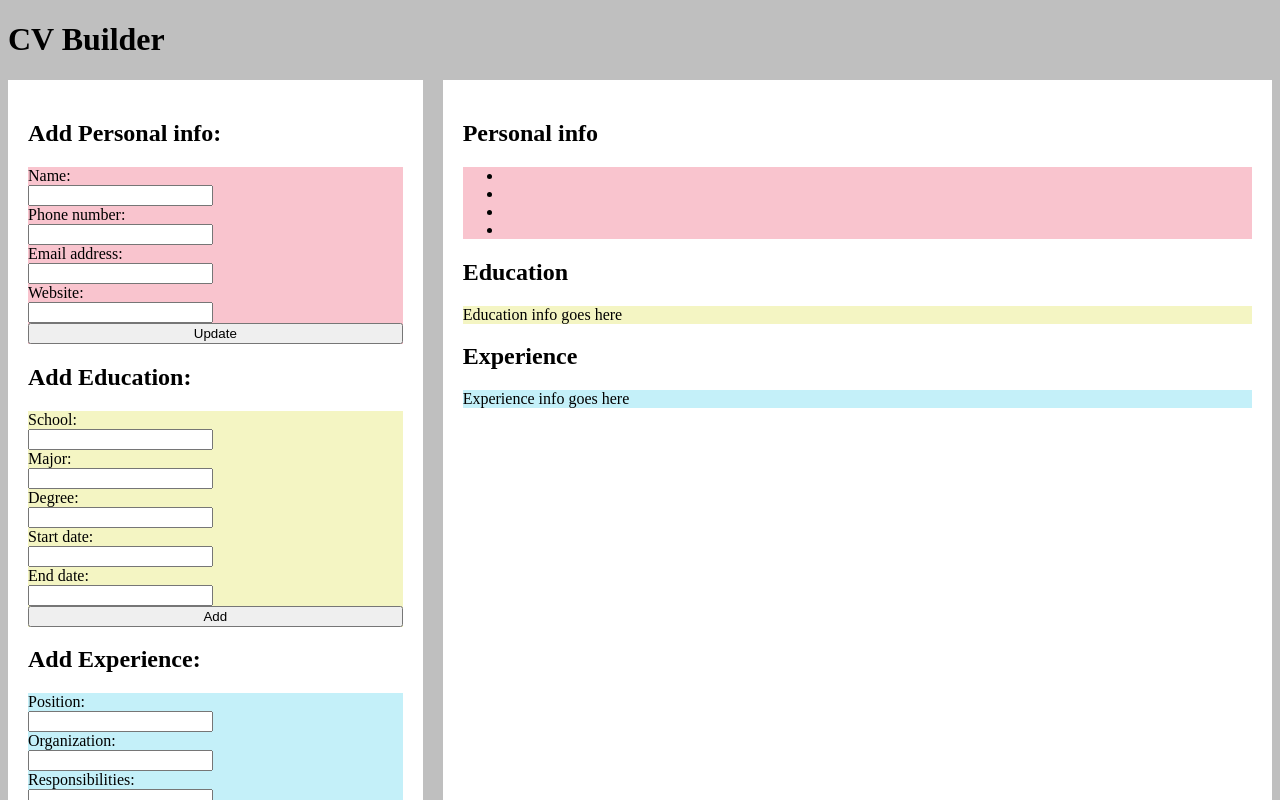
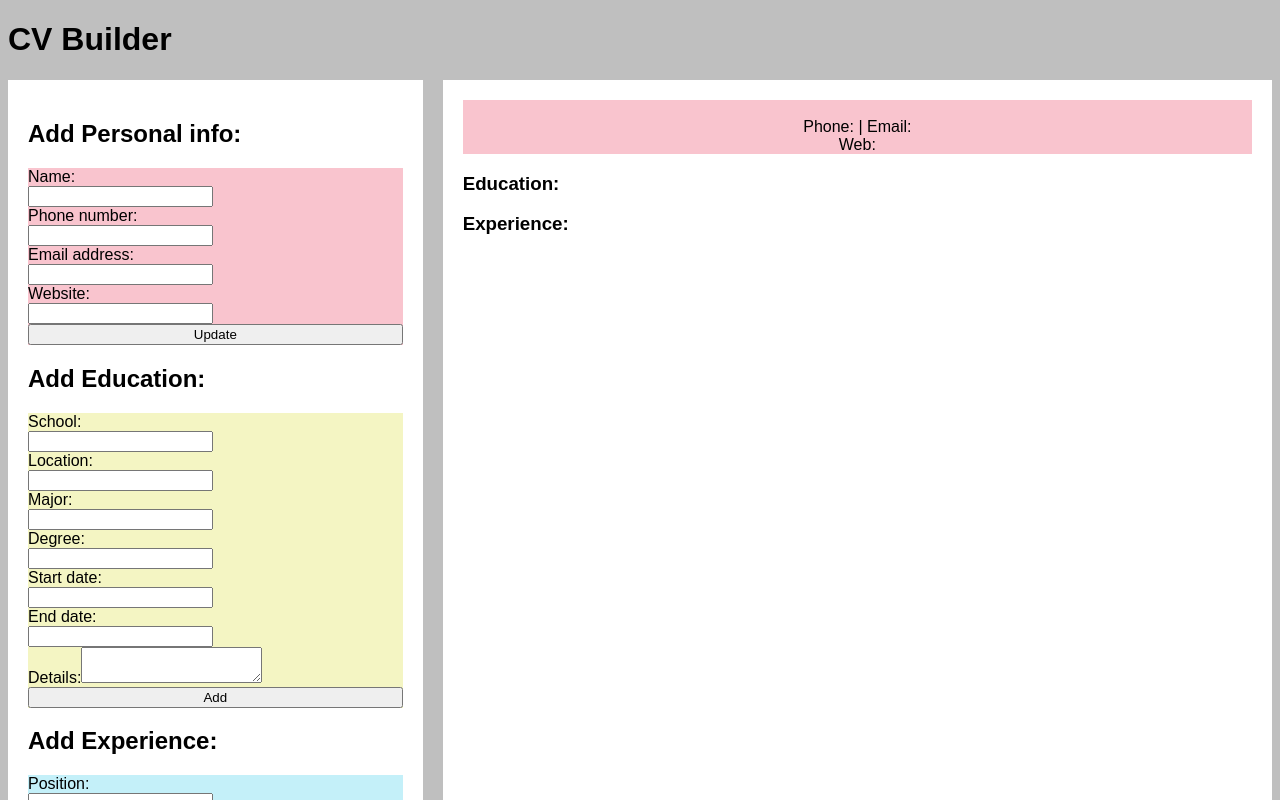
Before and after one commit to JakeBrowning90/cv-project, a React (Create React App) app in the folder cv-project/: page / in a window 1280 px wide. Shown: the top 800 px of the page. Built offline with nearby package versions, Linux system fonts and the light colour scheme.

Commit message:
Restyle outputted entries

```diff
--- a/cv-project/src/App.js
+++ b/cv-project/src/App.js
@@ -31,8 +31,10 @@ class App extends Component {
       // stores the moment-to-moment values of the EducationForm
       education: {
         school: '',
+        location: '',
         major: '',
         degree: '',
+        details: '',
         startDate: '',
         endDate: '',
         id: uniqid(),
@@ -44,6 +46,7 @@ class App extends Component {
       experience: {
         position: '',
         organization: '',
+        location: '',
         responsibilities: '',
         startDate: '',
         endDate: '',
@@ -143,8 +146,10 @@ class App extends Component {
     this.setState({
       education: {
         school : '',
+        location: '',
         major : '',
         degree : '',
+        details: '',
         startDate : '',
         endDate : '',
         id: uniqid(),
@@ -163,8 +168,10 @@ class App extends Component {
     this.setState({
       education: {
         school: updatedEntry.school,
+        location: updatedEntry.location,
         major: updatedEntry.major,
         degree: updatedEntry.degree,
+        details: updatedEntry.details,
         startDate:  updatedEntry.startDate,
         endDate:  updatedEntry.endDate,
         id: updatedEntry.id,
@@ -201,6 +208,7 @@ class App extends Component {
       experience: {
         position : '',
         organization : '',
+        location: '',
         responsibilities : '',
         startDate : '',
         endDate : '',
@@ -221,6 +229,7 @@ class App extends Component {
       experience: {
         position: updatedEntry.position,
         organization: updatedEntry.organization,
+        location: updatedEntry.location,
         responsibilities: updatedEntry.responsibilities,
         startDate:  updatedEntry.startDate,
         endDate:  updatedEntry.endDate,
@@ -288,13 +297,23 @@ class App extends Component {
             <h2>Add Education:</h2>
             {/* Form for Education info input */}
             <form className="educationEntryForm" onSubmit={this.onSubmitEducation}>
-                <label htmlFor= "schooInput">School:
+                <label htmlFor= "schoolInput">School:
                   <input
                       name="school"
                       onChange={this.handleEducationChange}
                       value={this.state.education.school}
                       type="text"
                       id="schoolInput"
+                  />
+                </label>
+
+                <label htmlFor= "locationInput">Location:
+                  <input
+                      name="location"
+                      onChange={this.handleEducationChange}
+                      value={this.state.education.location}
+                      type="text"
+                      id="locationInput"
                   />
                  </label>
 
@@ -307,6 +326,7 @@ class App extends Component {
                       id="majorInput"
                   />
                  </label>
+
                 <label htmlFor= "degreeInput">Degree:
                   <input
                       name="degree"
@@ -316,6 +336,7 @@ class App extends Component {
                       id="degreeInput"
                   />
                 </label>
+
                 <label htmlFor= "startDateInput">Start date:
                   <input
                       name="startDate"
@@ -325,6 +346,7 @@ class App extends Component {
                       id="startDateInput"
                   />
                 </label>
+
                 <label htmlFor= "endDateInput">End date:
                   <input
                       name="endDate"
@@ -334,6 +356,17 @@ class App extends Component {
                       id="endDateInput"
                   />
                 </label>
+
+                <label htmlFor= "educationDetailsInput">Details:
+                  <textarea
+                      name="details"
+                      onChange={this.handleEducationChange}
+                      value={this.state.education.details}
+                      // type="textarea"
+                      id="detailsInput"
+                  />
+                </label>
+
                 <button>Add</button>
             </form>
 
@@ -361,13 +394,13 @@ class App extends Component {
                 />
               </label>
 
-              <label htmlFor= "responsibilitiesInput">Responsibilities:
+              <label htmlFor= "locationInput">Location:
                 <input
-                    name="responsibilities"
+                    name="location"
                     onChange={this.handleExperienceChange}
-                    value={this.state.experience.responsibilities}
-                    type="textarea"
-                    id="responsibilitiesInput"
+                    value={this.state.experience.location}
+                    type="text"
+                    id="locationInput"
                 />
               </label>
 
@@ -391,20 +424,32 @@ class App extends Component {
                 />
               </label>
 
+              <label htmlFor= "responsibilitiesInput">Details:
+                  <textarea
+                      name="responsibilities"
+                      onChange={this.handleExperienceChange}
+                      value={this.state.experience.responsibilities}
+                      // type="textarea"
+                      id="responsibilitiesInput"
+                  />
+                </label>
+
+
+
               <button>Add</button>
             </form>
           </div>
 
           <div className="bodyOutput">
-            <h2>Personal info</h2>
+            {/* <h2>Personal info</h2> */}
             <PersonalOutput personalCurrent={personalCurrent} />
-            <h2>Education</h2>
+            <h3>Education:</h3>
             <EducationOutput
               editEducationEntry={this.editEducationEntry.bind(this)}
               deleteEducationEntry={this.deleteEducationEntry.bind(this)}
               educationEntries={educationEntries}
             />
-            <h2>Experience</h2>
+            <h3>Experience:</h3>
             <ExperienceOutput
               editExperienceEntry={this.editExperienceEntry.bind(this)}
               deleteExperienceEntry={this.deleteExperienceEntry.bind(this)}
--- a/cv-project/src/components/EducationOutput.js
+++ b/cv-project/src/components/EducationOutput.js
@@ -8,22 +8,25 @@ const EducationOutput = (props) => {
     // For each education object in array, creates an <li> (Style each entry into a div later)
     return (
         <div className="educationOutputDiv">
-            Education info goes here
+            {/* Education info goes here */}
             <ul>
             {educationEntries.map((education) => {
-                return <li key={education.id}>
-                    {education.school},
-                    {education.major},
-                    {education.degree},
-                    {education.startDate},
-                    {education.endDate}
-                    {/* TODO: let user edit entries */}
-                    <button onClick={() => editEducationEntry(education.id)}>
+                return <li key={education.id} className="entryDiv">
+
+                    <div className="entryHeader">{education.degree}, {education.major}</div>
+                    <div className="entryLocale">{education.school}, {education.location}</div>
+                    <div className="entryDates">{education.startDate} - {education.endDate}</div>
+                    <div className="entryDetails">{education.details}</div>
+                    <div></div>
+                    <div className="entryButtons">
+                        <button onClick={() => editEducationEntry(education.id)}>
                         Edit
-                    </button>
-                    <button onClick={() => deleteEducationEntry(education.id)}>
+                        </button>
+                        <button onClick={() => deleteEducationEntry(education.id)}>
                         Delete
-                    </button>
+                        </button>
+                    </div>
+
                 </li>;
             })}
         </ul>
--- a/cv-project/src/components/ExperienceOutput.js
+++ b/cv-project/src/components/ExperienceOutput.js
@@ -9,22 +9,25 @@ const ExperienceOutput = (props) => {
     // For each education object in array, creates an <li> (Style each entry into a div later)
     return (
         <div className="experienceOutputDiv">
-            Experience info goes here
+            {/* Experience info goes here */}
             <ul>
             {experienceEntries.map((experience) => {
-                return <li key={experience.id}>
-                    {experience.position},
-                    {experience.organization},
-                    {experience.responsibilities},
-                    {experience.startDate},
-                    {experience.endDate}
-                    {/* TODO: let user edit entries */}
+                return <li key={experience.id} className="entryDiv">
+
+                    <div className="entryHeader">{experience.position}</div>
+                    <div className="entryLocale">{experience.organization}, {experience.location}</div>
+                    <div className="entryDates">{experience.startDate} - {experience.endDate}</div>
+                    <div className="entryDetails">{experience.responsibilities}</div>
+                    <div></div>
+                    <div className="entryButtons">
                         <button onClick={() => editExperienceEntry(experience.id)}>
                             Edit
                         </button>
                         <button onClick={() => deleteExperienceEntry(experience.id)}>
                             Delete
                         </button>
+                    </div>
+
                 </li>;
             })}
         </ul>
--- a/cv-project/src/components/PersonalOutput.js
+++ b/cv-project/src/components/PersonalOutput.js
@@ -8,12 +8,14 @@ const PersonalOutput = (props) => {
     return (
         <div className="personalOutputDiv">
             {/* Personal info goes here */}
-            <ul>
-                <li>{personalCurrent.username}</li>
-                <li>{personalCurrent.phone}</li>
-                <li>{personalCurrent.email}</li>
-                <li>{personalCurrent.website}</li>
-            </ul>
+            <div className="nameOutput">{personalCurrent.username}</div>
+            <div>Phone: {personalCurrent.phone} | Email: {personalCurrent.email}</div>
+            <div>Web: {personalCurrent.website}</div>
+            {/* {personalCurrent.username}
+            {personalCurrent.phone}
+            {personalCurrent.email}
+            {personalCurrent.website} */}
+
         </div>
     );
 };
--- a/cv-project/src/styles/styles.css
+++ b/cv-project/src/styles/styles.css
@@ -1,4 +1,5 @@
 html {
+    font-family: Arial, Helvetica, sans-serif;
     background-color: #bfbfbf;
     height: 100%;
 }
@@ -6,6 +7,12 @@ html {
 form, input {
     display: flex;
     flex-direction: column;
+}
+
+ul {
+    list-style: none;
+    margin: 0;
+    padding: 0;
 }
 
 .bodyWhole {
@@ -28,8 +35,45 @@ form, input {
     background-color: #f9c4ce;
 }
 
+.personalOutputDiv {
+    display: grid;
+    grid-template-rows: repeat(3, 1fr);
+}
+
+.personalOutputDiv > *{
+    text-align: center;
+}
+
+.nameOutput {
+    font-weight: bold;
+}
+
 .educationEntryForm, .educationOutputDiv {
     background-color: #f4f5c3;
+}
+
+.entryDiv {
+    display: grid;
+    grid-template-rows: 20px  20px 1fr 20px;
+    grid-template-columns: 1fr 1fr;
+}
+
+.entryHeader {
+    font-weight: bold;
+    grid-column: 1 /-1;
+}
+
+.entryDates, .entryLocale {
+    font-style: italic;
+}
+
+.entryButtons, .entryDates {
+    text-align: right;
+}
+
+.entryDetails {
+    grid-column: 1 /-1;
+    padding: 10px;
 }
 
 .experienceEntryForm, .experienceOutputDiv {
```
Lines whose indentation alone changed are shown as unchanged.
